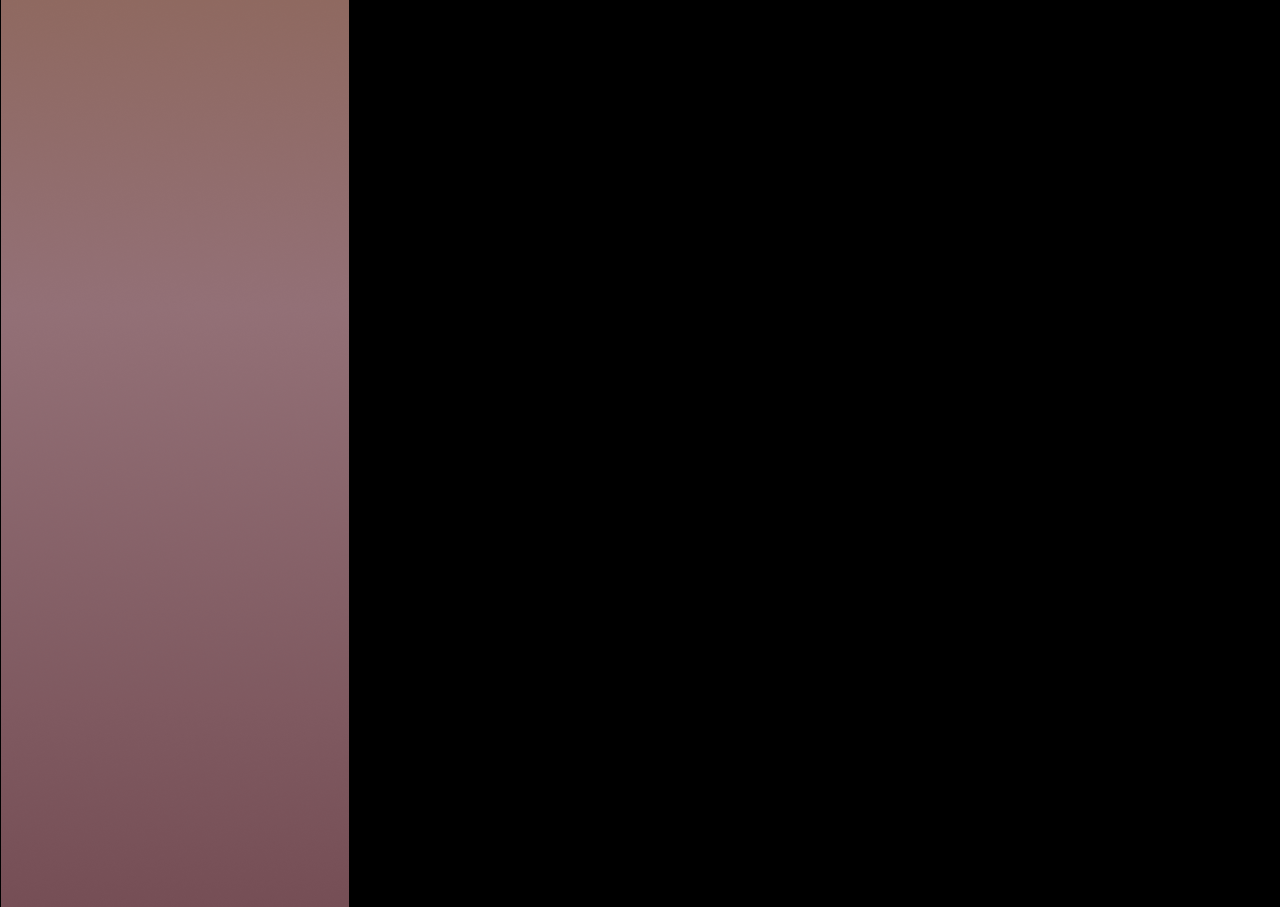
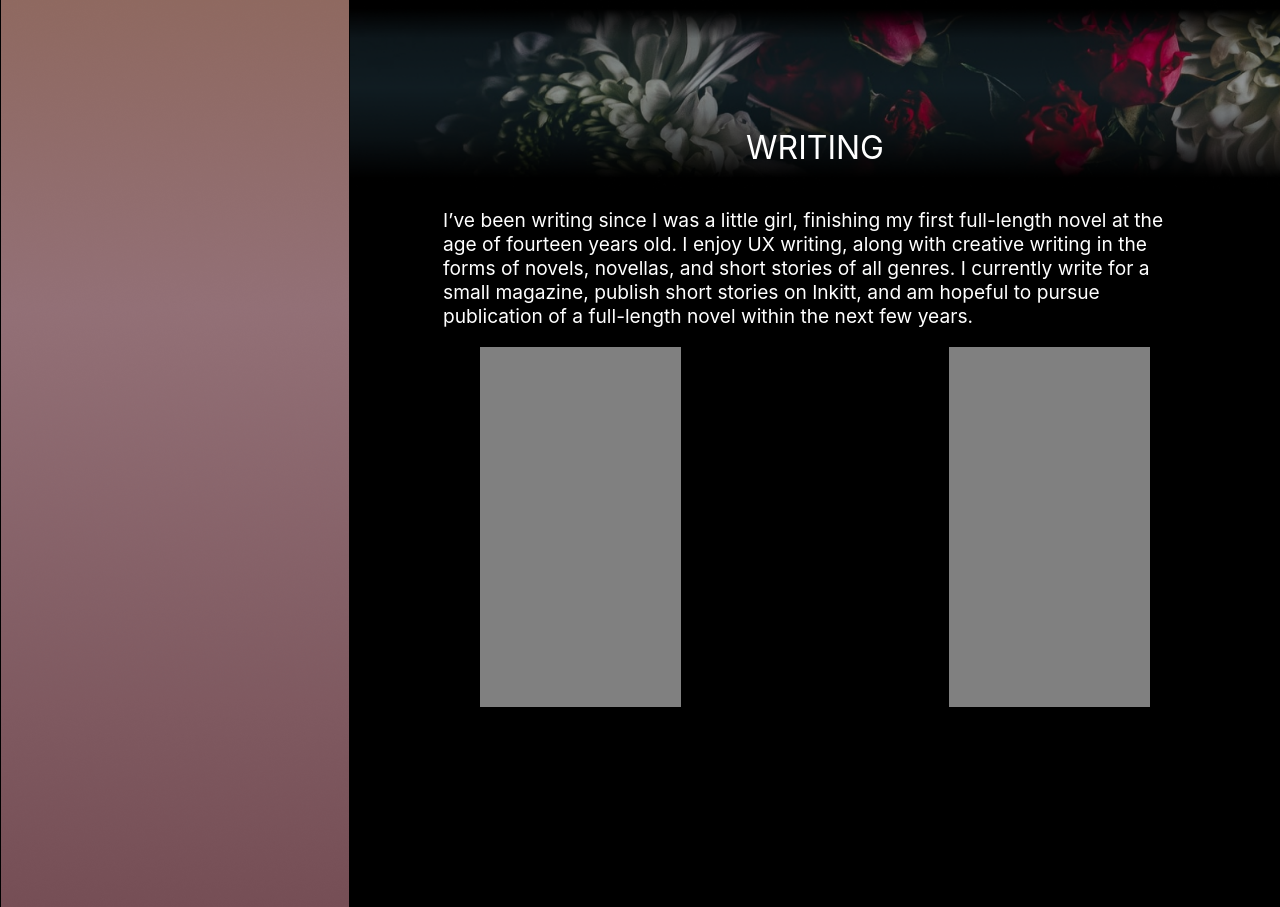
Before and after one commit to kielzor/abbigale-dawn-gravel-portfolio, a React (Create React App) app in the folder abbigale-dawn-gravel-portfolio/: page / in a window 1280 px wide. Shown: the part 2500-3407 px from the top of the page. Built offline with nearby package versions, Linux system fonts and the light colour scheme.

Commit message:
Add writing section, need photos

```diff
--- a/abbigale-dawn-gravel-portfolio/package.json
+++ b/abbigale-dawn-gravel-portfolio/package.json
@@ -1,4 +1,5 @@
 {
+  "homepage": "https://kielzor.github.io/abbigale-dawn-gravel-portfolio/",
   "name": "abbigale-dawn-gravel-portfolio",
   "version": "0.1.0",
   "private": true,
@@ -12,6 +13,8 @@
     "web-vitals": "^1.1.1"
   },
   "scripts": {
+    "predeploy": "npm run build",
+    "deploy": "gh-pages -d build",
     "start": "react-scripts start",
     "build": "react-scripts build",
     "test": "react-scripts test",
@@ -34,5 +37,8 @@
       "last 1 firefox version",
       "last 1 safari version"
     ]
+  },
+  "devDependencies": {
+    "gh-pages": "^3.2.3"
   }
 }
--- a/abbigale-dawn-gravel-portfolio/src/MainPage/MainPage.css
+++ b/abbigale-dawn-gravel-portfolio/src/MainPage/MainPage.css
@@ -20,6 +20,10 @@
 }
 
 .music {
+  width: 100%;
+}
+
+.writing {
   width: 100%;
 }
 
--- a/abbigale-dawn-gravel-portfolio/src/MainPage/MainPage.js
+++ b/abbigale-dawn-gravel-portfolio/src/MainPage/MainPage.js
@@ -12,6 +12,7 @@ import arrow from "../images/arrow.png";
 
 import "./MainPage.css";
 import React from "react";
+import { Writing } from "./Writing/Writing";
 
 export class MainPage extends React.Component {
   constructor() {
@@ -131,6 +132,9 @@ export class MainPage extends React.Component {
           <div className="music">
             <Music></Music>
           </div>
+          <div className="writing">
+            <Writing></Writing>
+          </div>
         </div>
         {/*<div className='contact'><Contact></Contact></div>
       <Footer></Footer> */}
--- a/abbigale-dawn-gravel-portfolio/src/MainPage/Music/Music.js
+++ b/abbigale-dawn-gravel-portfolio/src/MainPage/Music/Music.js
@@ -6,7 +6,7 @@ export const Music = () => {
   return (
     <div className="music-container">
       <div className="music-header-container">
-        <h1 className="music-header-text">Music</h1>
+        <h1 className="music-header-text">MUSIC</h1>
       </div>
       <div className="main-music-section">
         <p>
--- a/abbigale-dawn-gravel-portfolio/src/MainPage/Profile/Profile.js
+++ b/abbigale-dawn-gravel-portfolio/src/MainPage/Profile/Profile.js
@@ -23,7 +23,7 @@ export const Profile = ({ handleNavClick }) => {
           audibly,{" "}
         </span>
         &{" "}
-        <span className="bold-text" onClick={() => handleNavClick("tbd")}>
+        <span className="bold-text" onClick={() => handleNavClick("writing")}>
           creatively
         </span>
         .
--- /dev/null
+++ b/abbigale-dawn-gravel-portfolio/src/MainPage/Writing/Writing.css
@@ -0,0 +1,44 @@
+.writing-container {
+  display: flex;
+  flex-direction: column;
+  align-items: center;
+}
+
+.writing-header-container {
+  background-image: url("../../images/writing-flowers.png");
+  margin-top: 4vh;
+  width: 100%;
+  height: 24vh;
+  background-size: cover;
+  display: flex;
+  align-items: flex-end;
+  justify-content: center;
+}
+
+.writing-header-text {
+  font-size: 2.5vw;
+  color: #ffffff;
+  font-weight: 400;
+}
+
+.main-writing-section {
+  color: #ffffff;
+  width: 80%;
+  font-size: 1.5vw;
+  font-weight: 400;
+  display: flex;
+  flex-direction: column;
+  align-items: center;
+}
+
+.writing-images-container {
+  display: flex;
+  justify-content: space-between;
+  width: 90%;
+}
+
+.writing-image {
+  width: 30%;
+  height: 45vh;
+  background-color: grey;
+}
--- /dev/null
+++ b/abbigale-dawn-gravel-portfolio/src/MainPage/Writing/Writing.js
@@ -0,0 +1,27 @@
+import "./Writing.css";
+
+export const Writing = () => {
+  const spotifyLink = "https://open.spotify.com/artist/7qM84pzkfHaWQmxW9KoE8P";
+
+  return (
+    <div className="writing-container">
+      <div className="writing-header-container">
+        <h1 className="writing-header-text">WRITING</h1>
+      </div>
+      <div className="main-writing-section">
+        <p>
+          I’ve been writing since I was a little girl, finishing my first
+          full-length novel at the age of fourteen years old. I enjoy UX
+          writing, along with creative writing in the forms of novels, novellas,
+          and short stories of all genres. I currently write for a small
+          magazine, publish short stories on Inkitt, and am hopeful to pursue
+          publication of a full-length novel within the next few years.
+        </p>
+        <div className="writing-images-container">
+          <div className="writing-image"></div>
+          <div className="writing-image"></div>
+        </div>
+      </div>
+    </div>
+  );
+};
```
Also changed, not shown: abbigale-dawn-gravel-portfolio/src/images/writing-flowers.png (added), 1 other file (tests, documents, lock files or other folders).
